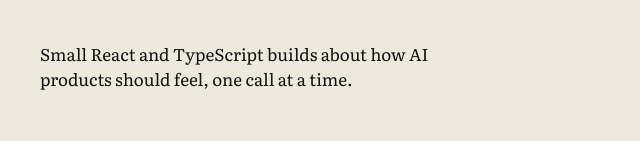
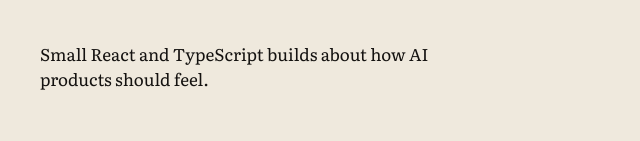
Before and after one commit to LinzLos/t-for-taste, a React (Vite) app: page /#/ in a window 1280 px wide. Shown: the part 332-473 px from the top of the page, without its empty margins (319-959 px from the left). Built offline with nearby package versions, Linux system fonts and the light colour scheme; a web font is replaced by a local one.

Commit message:
Landing: lede ends at feel

```diff
--- a/public/episodes.json
+++ b/public/episodes.json
@@ -1,5 +1,5 @@
 {
   "series": "T for Taste",
-  "generated": "2026-09-07T05:04:52.438Z",
+  "generated": "2026-09-08T23:34:11.290Z",
   "episodes": []
 }
--- a/src/Index.tsx
+++ b/src/Index.tsx
@@ -56,7 +56,7 @@
   return (
     <main className="index">
       <div className="title-clip"><h1>T for<br /><RollingDot /></h1></div>
-      <p className="lede">Small React and TypeScript builds about how AI products should feel, one call at a time.</p>
+      <p className="lede">Small React and TypeScript builds about how AI products should feel.</p>
       <ol className="episode-list">
         {rows.map(({ meta }) => (
           <li key={meta.slug} data-status={meta.status}>
```
